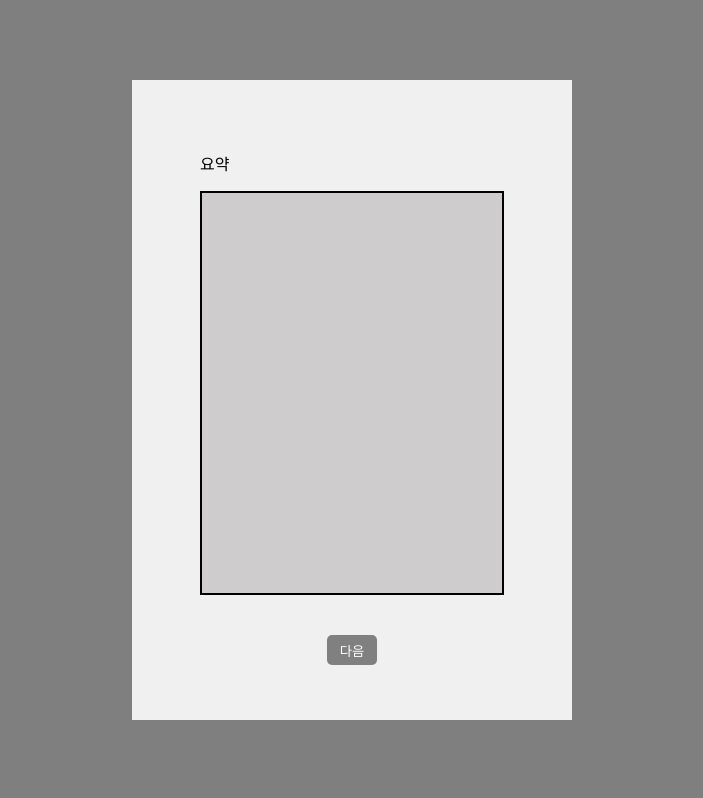
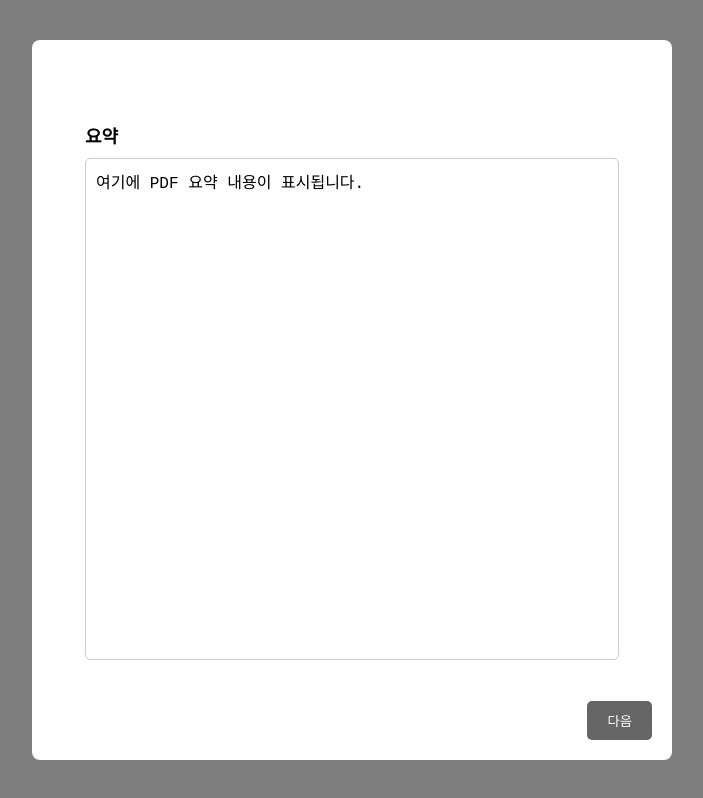
Before and after one commit to SWPC-caffeine/Ppurio-frontend, a React (Create React App) app: page /next in a window 1280 px wide. Shown: the whole page, without its empty margins (288-991 px from the left). Built offline with nearby package versions, Linux system fonts and the light colour scheme.

Commit message:
imagePage setting

```diff
--- a/src/ImagePage.css
+++ b/src/ImagePage.css
@@ -21,7 +21,7 @@
   height: 90vh; /* 모달 높이를 화면의 90%로 설정 */
   display: flex;
   flex-direction: column;
-  justify-content: space-between;  /* 컨텐츠를 상단에 정렬 */
+  justify-content: center;  /* 컨텐츠를 상하로 중앙에 정렬 */
   align-items: center;
   position: relative;
   box-sizing: border-box;
@@ -33,7 +33,7 @@
   width: 80%;    /* 이미지 미리보기 영역을 일정 비율로 설정 */
   height: 80%;   /* 세로 영역도 동일하게 설정 */
   max-width: 500px;  /* 최대 너비를 설정하여 모달보다 크지 않게 */
-  max-height: 400px; /* 최대 높이도 설정 */
+  max-height: 80vh; /* 최대 높이 설정 */
   display: flex;
   justify-content: center;
   align-items: center;
@@ -57,7 +57,12 @@
   display: block;
   border-radius: 8px; /* 이미지에 둥근 테두리 추가 (선택 사항) */
 }
+
+/* 확인 버튼 */
 .confirmButton {
+  position: absolute;
+  bottom: 20px;   /* Align to the bottom */
+  right: 20px;    /* Align to the right */
   width: 50px;
   height: 30px;
   background-color: gray;
@@ -66,6 +71,7 @@
   color: white;
   cursor: pointer;
 }
+
 .confirmButton:hover {
   background-color: rgb(72, 72, 72);
   color: rgb(140, 140, 140);
--- a/src/NextPage.css
+++ b/src/NextPage.css
@@ -1,3 +1,4 @@
+/* modal 배경 */
 .modalOverlay {
   position: fixed;
   top: 0;
@@ -8,57 +9,58 @@
   display: flex;
   justify-content: center;
   align-items: center;
+  z-index: 1000;
 }
 
+/* modal 컨텐츠 */
 .modalContent {
-  background-color: #f0f0f0;
-  width: 400px;
-  height: 600px;
-  position: relative;
+  background-color: #fff;
   padding: 20px;
-}
-
-.pdfSection {
+  border-radius: 8px;
+  width: 50vw;
+  height: 90vh;
   display: flex;
   flex-direction: column;
   justify-content: center;
   align-items: center;
-  height: 100%;
+  position: relative;
+  box-sizing: border-box;
 }
 
+/* PDF 요약 섹션 */
 .pdfSummary {
-  display: flex;
-  flex-direction: column;
-  justify-content: center;
-  align-items: left;
+  width: 100%;
   margin-bottom: 20px;
 }
 
-.pdfContent {
-  width: 300px;
-  height: 400px;
-  background-color: #cecccc;
-  border: 2px solid rgb(0, 0, 0);
-  margin-bottom: 20px;
+/* 요약 내용이 표시될 텍스트 영역 */
+.pdfContentEditable {
+  width: 40vw;
+  height: 60vh;  /* Increase the height to make the editable area larger */
+  padding: 10px;
+  border: 1px solid #ccc;
+  border-radius: 5px;
+  font-size: 16px;
+  resize: none;  /* Disable resizing by user */
+}
+.pdfTitle {
+  font-size: 18px;
+  font-weight: bold;
+  margin-bottom: 10px;  /* 제목 아래에 공간 추가 */
+  margin-top: 5px;      /* 제목 상단에 공간 최소화 */
+  padding-top: 0;       /* 제목 상단 패딩 제거 */
+  align-self: flex-start; /* 제목을 왼쪽 정렬 */
 }
 
+/* 다음 버튼 */
 .nextButton2 {
-  width: 50px;
-  height: 30px;
-  background-color: gray;
+  position: absolute;
+  bottom: 20px;   /* Align to the bottom */
+  right: 20px;    /* Align to the right */
+  background-color: #666;
+  color: #fff;
+  padding: 10px 20px;
   border: none;
   border-radius: 5px;
-  color: white;
   cursor: pointer;
 }
-.nextButton2:hover {
-  background-color: rgb(72, 72, 72);
-  color: rgb(140, 140, 140);
-}
-
-.closeButton {
-  position: absolute;
-  top: 10px;
-  right: 10px;
-  cursor: pointer;
-}
--- a/src/NextPage.js
+++ b/src/NextPage.js
@@ -1,7 +1,15 @@
-import React from 'react';
+import React, { useState } from 'react';
 import './NextPage.css';  // 스타일 파일
 
 const NextPage = ({ onNext, onClose }) => {
+  // State to manage the summarized PDF content
+  const [summaryContent, setSummaryContent] = useState("여기에 PDF 요약 내용이 표시됩니다.");
+
+  // Handle changes in the textarea
+  const handleSummaryChange = (e) => {
+    setSummaryContent(e.target.value);  // Update the state with the user's input
+  };
+
   return (
     <div className="modalOverlay">
       <div className="modalContent">
@@ -9,10 +17,13 @@ const NextPage = ({ onNext, onClose }) => {
         <div className="pdfSection">
           {/* PDF 요약 내용 */}
           <div className="pdfSummary">
-            <p>요약</p>
-            <div className="pdfContent">
-              {/* PDF 내용이 여기에 표시됩니다 */}
-            </div>
+            <div className = "pdfTitle">요약</div>
+            <textarea
+              className="pdfContentEditable"  // New class for styling the editable area
+              value={summaryContent}           // Bind the value to the state
+              onChange={handleSummaryChange}   // Handle changes in the textarea
+              rows="10"                        // Define number of rows for the textarea
+            />
           </div>
           {/* '다음' 버튼 */}
           <button className="nextButton2" onClick={onNext}>다음</button>
```
